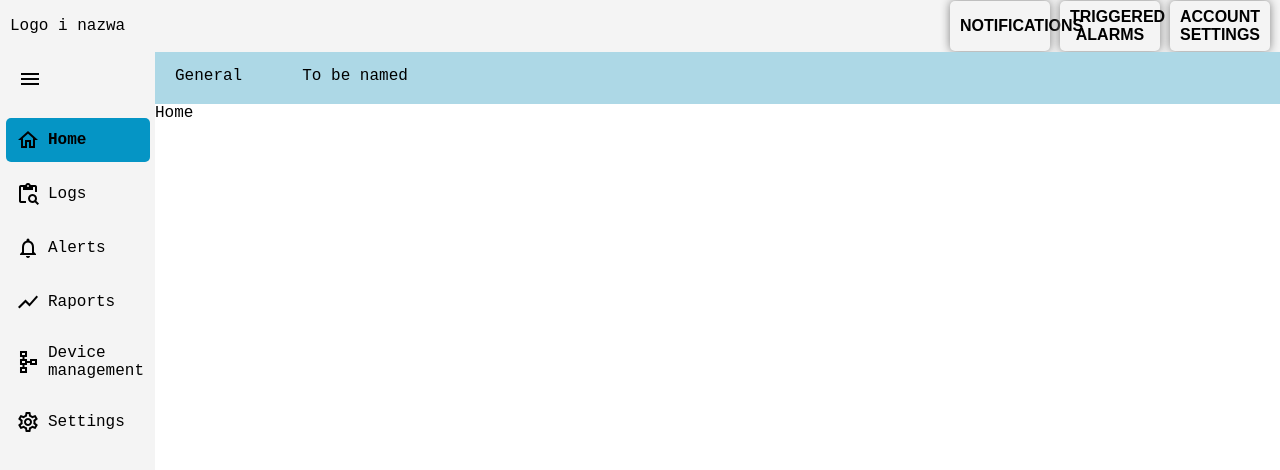
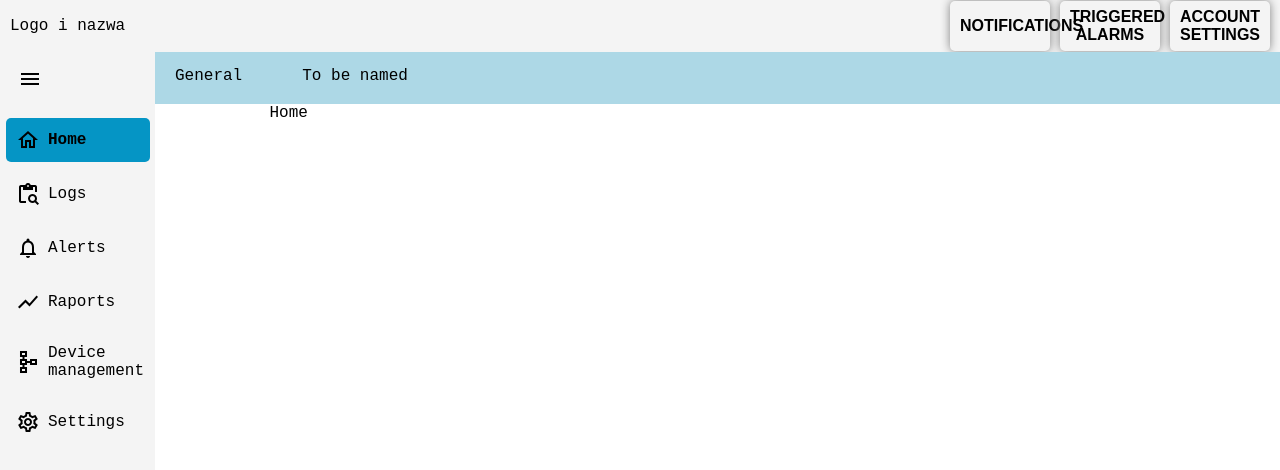
Before and after one commit to maksguzik/inzpro25-frontend, a React (Create React App) app in the folder inzpro25-frontend/: page / in a window 1280 px wide. Shown: the top 470 px of the page. Built offline with nearby package versions, Linux system fonts and the light colour scheme.

Commit message:
Added with control for outlet contet

```diff
--- a/inzpro25-frontend/src/Pages/Root.js/Root.css
+++ b/inzpro25-frontend/src/Pages/Root.js/Root.css
@@ -26,3 +26,15 @@
     flex-direction: column;
     height: 100%;
   }
+
+  .outlet-content {
+    flex: 1;
+    background-color: white;
+    display: flex;
+    flex-direction: column;
+    height: 100%;
+    max-width: 70vw;
+    width: 100%;
+    margin: 0 auto;
+    padding: 0 20px;
+  }
--- a/inzpro25-frontend/src/Pages/Root.js/Root.js
+++ b/inzpro25-frontend/src/Pages/Root.js/Root.js
@@ -17,12 +17,14 @@ function RootLayout() {
     <div className="root-layout">
       <TopBar />
       <div className="container">
-        <div className={`${isMenuMinimized ? 'menu-minimized' : 'menu'}`}>
+        <div className={`${isMenuMinimized ? "menu-minimized" : "menu"}`}>
           <MenuNav setActiveTab={setActiveTab} toggleMenuRoot={toggleMenu} />
         </div>
         <div className="content">
-          <TabBar activeTab={activeTab}/>
-          <Outlet />
+          <TabBar activeTab={activeTab} />
+          <div className="outlet-content">
+            <Outlet />
+          </div>
         </div>
       </div>
     </div>
```
